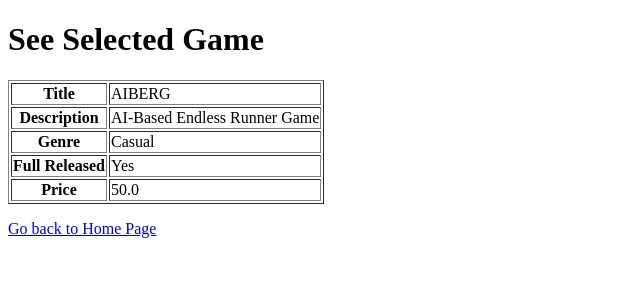
After one commit to MahradHosseini/VideoGamePlatform, a Flask app: page /seeSelectedGame/1 in a window 1280 px wide. The commit adds this page. Shown: the top 300 px of the page, without its empty margins (0-640 px from the left). Run offline with Flask 3, Linux system fonts and the light colour scheme; data comes from the database, SQL or seed files in the repository.

Commit message:
See Selected Games Done

```diff
--- a/Main.py
+++ b/Main.py
@@ -43,14 +43,24 @@ def applyregistration():
 def homePage():
     print(session)
 
+    conn = sqlite3.connect("PlatformDB.db")
+    c = conn.cursor()
+
+    c.execute("SELECT name FROM Genre")
+
+    genres = [row[0] for row in c.execute("SELECT name FROM Genre").fetchall()]
+
+    conn.close()
     if "username" in session:
         is_admin = session.get("isAdmin", False)
         return render_template(
             "homepage.html",
             username=session["username"],
-            isAdmin=is_admin)
+            isAdmin=is_admin,
+            genres=genres)
     else:
-        return render_template("homepage.html")
+        return render_template("homepage.html",
+                               genres=genres)
 
 
 @app.route("/login", methods=["GET", "POST"])
@@ -239,7 +249,7 @@ def querySearch():
         selectedGenre = request.form.get("genre", "All Genres")
 
         query = """
-        SELECT g.title, g.description, g.isFullReleased, group_concat(ge.name) AS genres
+        SELECT g.title, g.description, g.isFullReleased, group_concat(ge.name) AS genres, g.gameID
         FROM Game g
         JOIN GameGenre gg ON g.gameID = gg.gameID
         JOIN Genre ge ON gg.genreID = ge.genreID
@@ -286,10 +296,31 @@ def querySearch():
             categorizedResults=categorizedResults if selectedGenre == "All Genres" else None,
             selectedGenre=selectedGenre)
 
-@app.route("/viewGameDetails", methods=["GET"])
-def viewGameDetails():
-    pass
+@app.route("/seeSelectedGame/<int:gameID>")
+def seeSelectedGame(gameID):
+    conn = sqlite3.connect("PlatformDB.db")
+    c = conn.cursor()
+    c.execute("""
+        SELECT
+            g.title,
+            g.description,
+            group_concat(ge.name) AS genres,
+            g.isFullReleased,
+            g.price
+        FROM Game g
+        JOIN GameGenre gg ON g.gameID = gg.gameID
+        JOIN Genre ge ON gg.genreID = ge.genreID
+        WHERE g.gameID = ?
+    """, (gameID,))
 
+    game = c.fetchone()
+    conn.close()
+
+    if game:
+        return render_template("seeSelectedGame.html",
+                               game=game)
+    else:
+        return "Game not found", 404
 
 if __name__ == "__main__":
     app.run(debug=True)
--- a/templates/homepage.html
+++ b/templates/homepage.html
@@ -69,7 +69,7 @@
                     <td>{{ game[0] }}</td> <!-- Title -->
                     <td>{{ game[1] }}</td> <!-- Description -->
                     <td>{{ game[3] }}</td> <!-- Genre -->
-                    <td><a href="{{ url_for('viewGameDetails', game_id=game[0]) }}">See More</a></td>
+                    <td><a href="{{ url_for('seeSelectedGame', gameID=game[4]) }}">See More</a></td>
                 </tr>
                 {% endfor %}
             </tbody>
@@ -95,7 +95,7 @@
                     <td>{{ game[0] }}</td> <!-- Title -->
                     <td>{{ game[1] }}</td> <!-- Description -->
                     <td>{{ game[3] }}</td> <!-- Genre -->
-                    <td><a href="{{ url_for('viewGameDetails', game_id=game[0]) }}">See More</a></td>
+                    <td><a href="{{ url_for('seeSelectedGame', gameID=game[4]) }}">See More</a></td>
                 </tr>
                 {% endfor %}
             </tbody>
--- /dev/null
+++ b/templates/seeSelectedGame.html
@@ -0,0 +1,34 @@
+<!DOCTYPE html>
+<html lang="en">
+<head>
+    <meta charset="UTF-8">
+    <meta name="viewport" content="width=device-width, initial-scale=1.0">
+    <title>See Selected Game</title>
+</head>
+<body>
+<h1>See Selected Game</h1>
+<table border="1">
+    <tr>
+        <th>Title</th>
+        <td>{{ game[0] }}</td>
+    </tr>
+    <tr>
+        <th>Description</th>
+        <td>{{ game[1] }}</td>
+    </tr>
+    <tr>
+        <th>Genre</th>
+        <td>{{ game[2] }}</td>
+    </tr>
+    <tr>
+        <th>Full Released</th>
+        <td>{{ 'Yes' if game[3] else 'No' }}</td>
+    </tr>
+    <tr>
+        <th>Price</th>
+        <td>{{ game[4] }}</td>
+    </tr>
+</table>
+<p><a href="{{ url_for('homePage') }}">Go back to Home Page</a></p>
+</body>
+</html>
```
